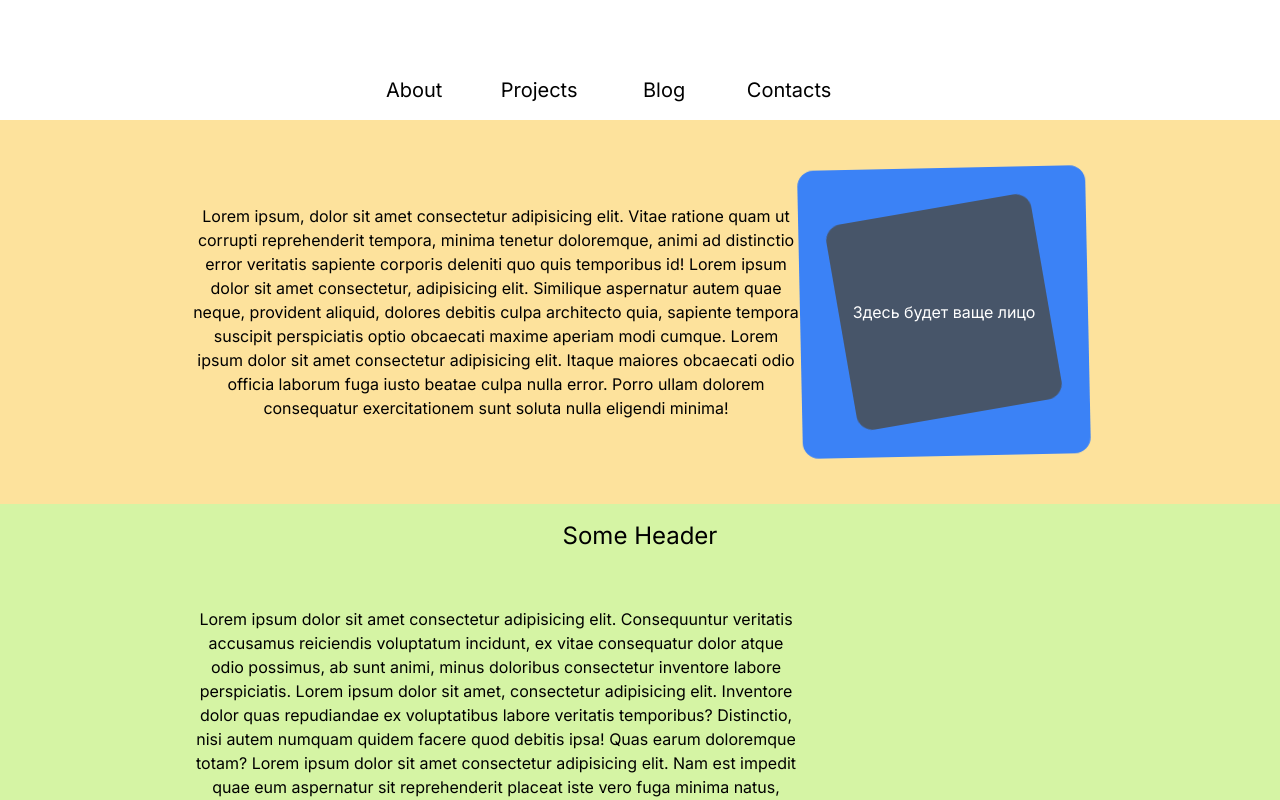
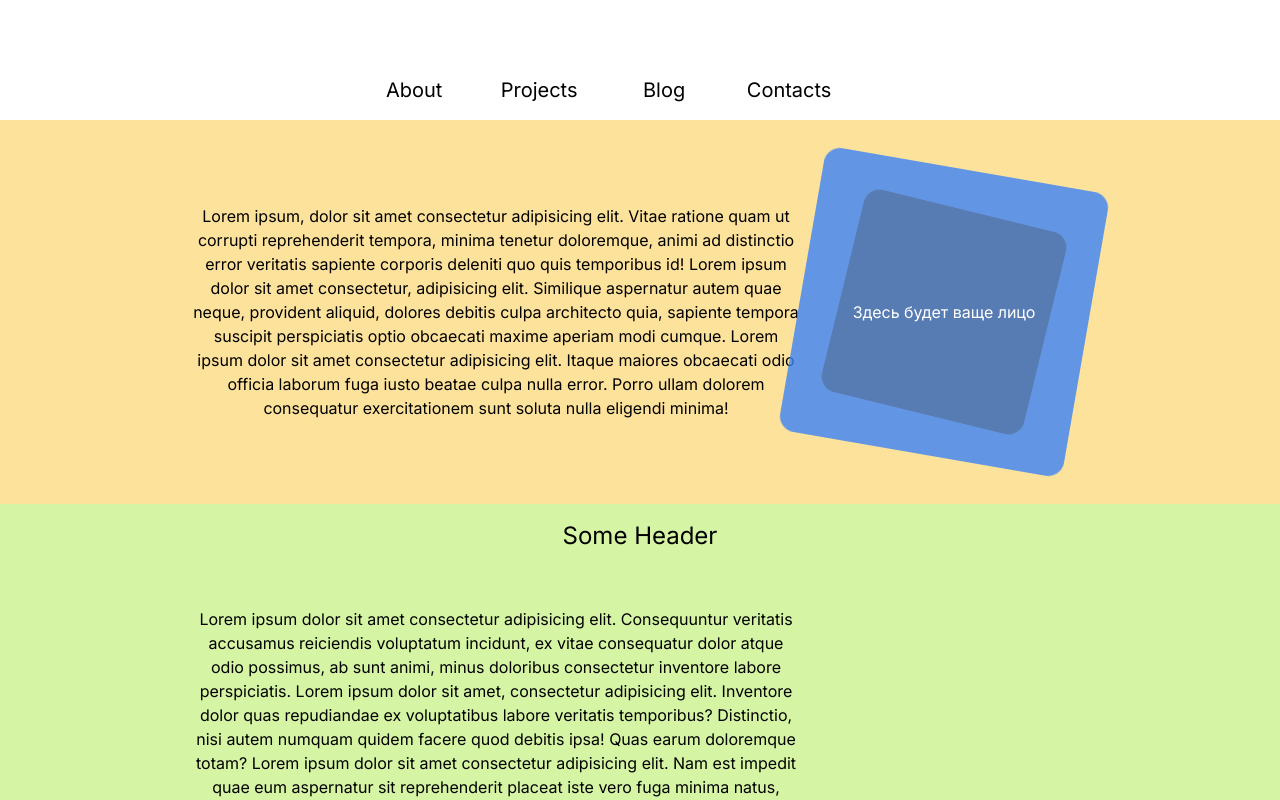
Before and after one commit to ArtofWASD/my_cv, a Next.js app: page / in a window 1280 px wide. Shown: the top 800 px of the page. Built offline with nearby package versions, Linux system fonts and the light colour scheme.

Commit message:
fix: Правки стилей аватарки

```diff
--- a/src/components/avatar/avatar.tsx
+++ b/src/components/avatar/avatar.tsx
@@ -7,12 +7,12 @@ const Avatar = () => {
   return (
     <div className="flex justify-center items-center">
       <motion.div
-        className="box w-52 h-52 bg-slate-600 absolute z-10 rounded-2xl"
+        className="box w-52 h-52 bg-slate-600 absolute bg-opacity-40 z-10 rounded-2xl"
         animate={{
           rotate: [180, 0],
         }}
         transition={{
-          duration: 5,
+          duration: 4,
           ease: "easeInOut",
           times: [0, 1],
           repeat: Infinity,
@@ -24,12 +24,12 @@ const Avatar = () => {
         }}
       />
       <motion.div
-        className="box w-72 h-72 bg-blue-500 relative z-0 rounded-2xl"
+        className="box w-72 h-72 bg-blue-500 bg-opacity-80 relative z-0 rounded-2xl"
         animate={{
           rotate: [0, 180],
         }}
         transition={{
-          duration: 3,
+          duration: 5,
           ease: "easeInOut",
           times: [0, 1],
           repeat: Infinity,
```
